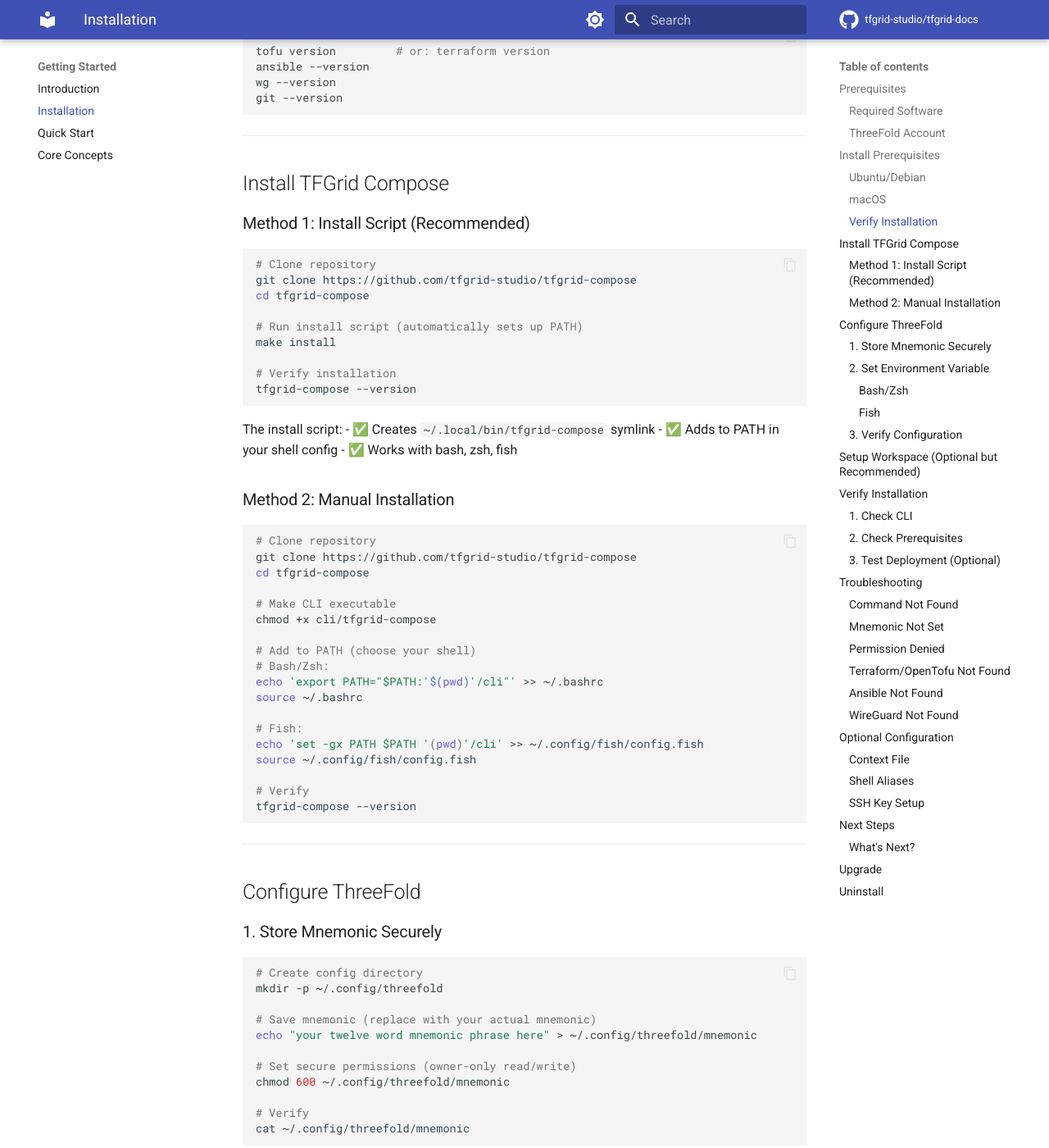
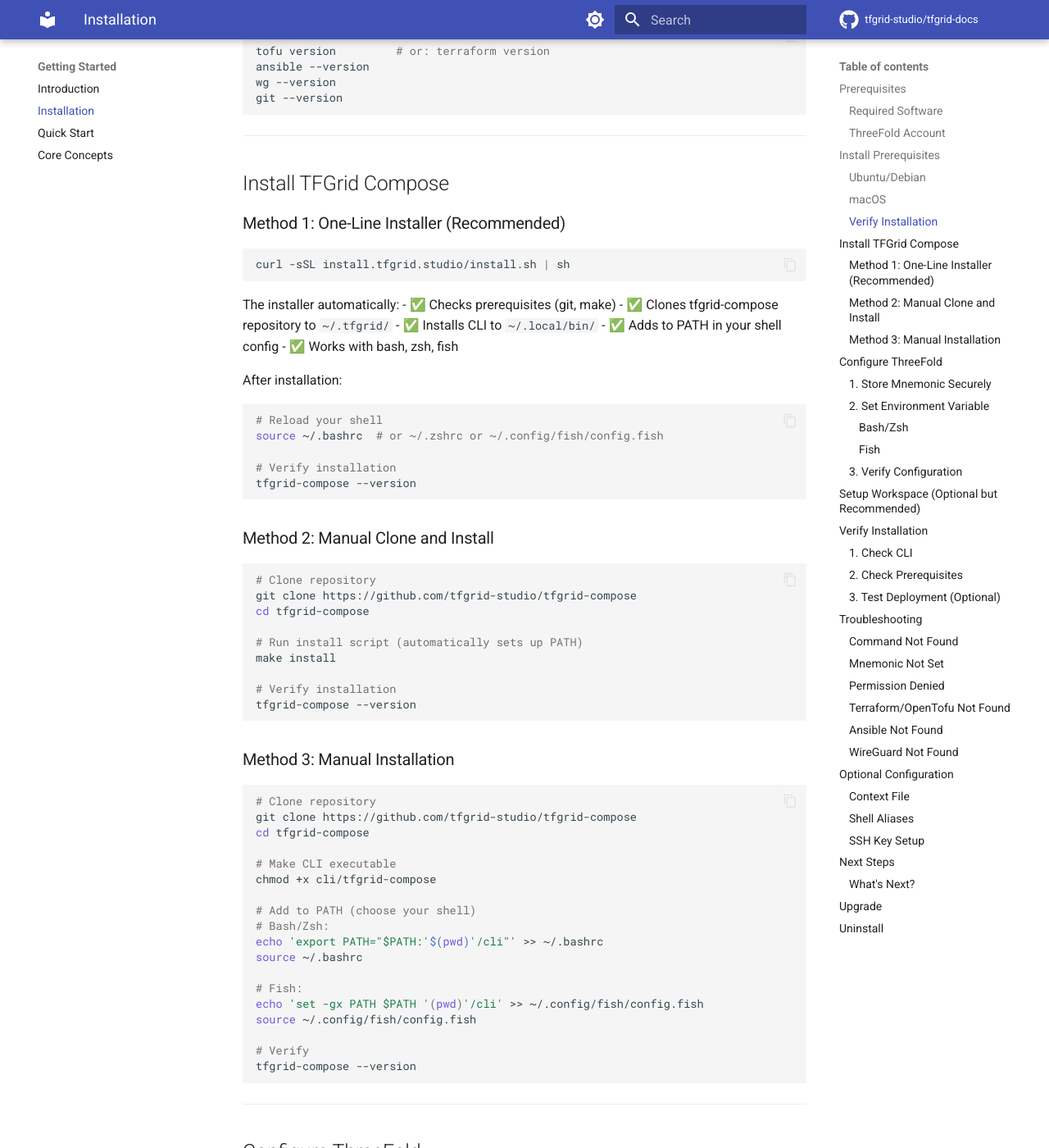
Before and after one commit to tfgrid-studio/tfgrid-docs, an MkDocs documentation site: the page built from docs/getting-started/installation.md, in a window 1280 px wide and 1400 px high, scrolled down 1435 px. Shown: the whole window at 82% size. Built offline with MkDocs 1.6.1 and Material for MkDocs 9.7.7, drawn with Linux system fonts in a browser that asks for light colours; comment, search, counter and statistics services are not loaded; the version menu is left out.

Commit message:
docs: Update installation docs with new one-line installer method

````diff
--- a/docs/getting-started/installation.md
+++ b/docs/getting-started/installation.md
@@ -63,7 +63,29 @@
 
 ## Install TFGrid Compose
 
-### Method 1: Install Script (Recommended)
+### Method 1: One-Line Installer (Recommended)
+
+```bash
+curl -sSL install.tfgrid.studio/install.sh | sh
+```
+
+The installer automatically:
+- ✅ Checks prerequisites (git, make)
+- ✅ Clones tfgrid-compose repository to `~/.tfgrid/`
+- ✅ Installs CLI to `~/.local/bin/`
+- ✅ Adds to PATH in your shell config
+- ✅ Works with bash, zsh, fish
+
+After installation:
+```bash
+# Reload your shell
+source ~/.bashrc  # or ~/.zshrc or ~/.config/fish/config.fish
+
+# Verify installation
+tfgrid-compose --version
+```
+
+### Method 2: Manual Clone and Install
 
 ```bash
 # Clone repository
@@ -77,12 +99,7 @@
 tfgrid-compose --version
 ```
 
-The install script:
-- ✅ Creates `~/.local/bin/tfgrid-compose` symlink
-- ✅ Adds to PATH in your shell config
-- ✅ Works with bash, zsh, fish
-
-### Method 2: Manual Installation
+### Method 3: Manual Installation
 
 ```bash
 # Clone repository
--- a/docs/index.md
+++ b/docs/index.md
@@ -49,10 +49,8 @@
 ### 1. Install tfgrid-compose
 
 ```bash
-# Clone and install
-git clone https://github.com/tfgrid-studio/tfgrid-compose
-cd tfgrid-compose
-make install
+# One-line installer
+curl -sSL install.tfgrid.studio/install.sh | sh
 
 # Verify installation
 tfgrid-compose --version
````
